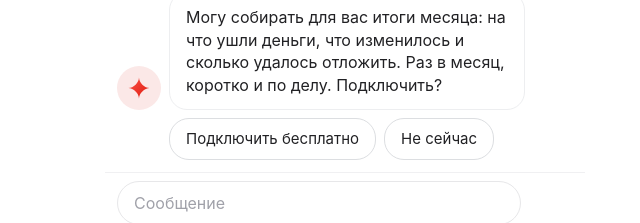
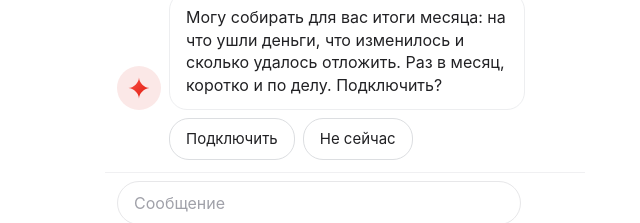
Before and after one commit to gorbunovdmitry/8093-2, a plain HTML site: page index.html in a window 1280 px wide. Shown: the part 567-790 px from the top of the page, without its empty margins (295-935 px from the left). Drawn offline with Linux system fonts and the light colour scheme.

Commit message:
Убрать «бесплатно» из кнопки

```diff
--- a/index.html
+++ b/index.html
@@ -323,7 +323,7 @@
   // ====== КОНФИГ ЭКСПЕРИМЕНТА ======
   // Две строки ниже заменяет build.py при генерации вариантов — не убирайте маркеры BUILD:.
   // offer=null и chipYes=null → контрольный экран (как оригинальный скриншот, без оффера).
-  var CONFIG = {"id": "digest-monthly", "num": 2, "offer": "Могу собирать для вас итоги месяца: на что ушли деньги, что изменилось и сколько удалось отложить. Раз в месяц, коротко и по делу. Подключить?", "chipYes": "Подключить бесплатно", "chipNo": "Не сейчас"}; // BUILD:CONFIG
+  var CONFIG = {"id": "digest-monthly", "num": 2, "offer": "Могу собирать для вас итоги месяца: на что ушли деньги, что изменилось и сколько удалось отложить. Раз в месяц, коротко и по делу. Подключить?", "chipYes": "Подключить", "chipNo": "Не сейчас"}; // BUILD:CONFIG
   var WEBHOOK_URL = "https://script.google.com/macros/s/AKfycbwmLf0P6jeLkL2ZPJcEKncWAbrREUHqTmY7Gaw3jJiFNg8Ry6lpkzdMfBYJppT9Bu0/exec"; // BUILD:WEBHOOK
 
   var VAR = CONFIG.num;   // номер варианта (1..16), соответствует репозиторию 8093-<VAR>
```
Also changed, not shown: 1 other file.
